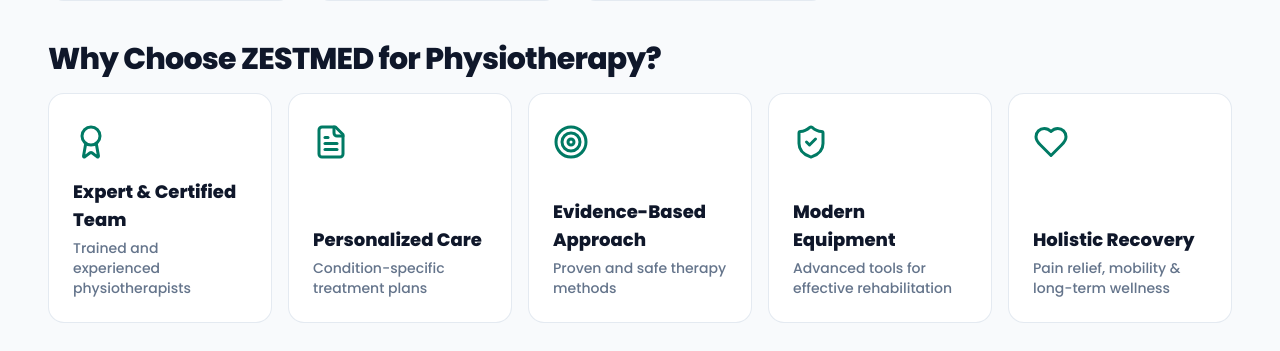
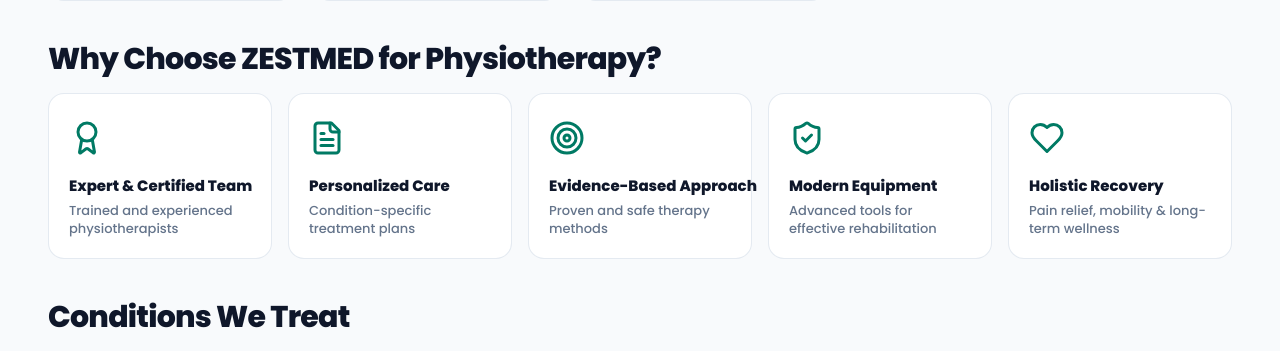
Before and after one commit to Ajayendra30/ZESTMED, a React (Vite) app: page /physio in a window 1280 px wide. Shown: the part 1559-1910 px from the top of the page. Built offline with nearby package versions, Linux system fonts and the light colour scheme; no server answers; the database is empty.

Commit message:
Keep 'Why Choose ZESTMED for Physiotherapy' card titles in single line without wrapping

```diff
--- a/src/pages/PhysiotherapyPage.jsx
+++ b/src/pages/PhysiotherapyPage.jsx
@@ -785,57 +785,57 @@ export default function PhysiotherapyPage() {
           <div className="grid grid-cols-1 sm:grid-cols-2 lg:grid-cols-5 gap-4 sm:gap-4.5">
 
             {/* 1. Expert & Certified Team */}
-            <div className="bg-white rounded-2xl border border-slate-200/90 p-5 sm:p-6 flex flex-col justify-between shadow-2xs hover:shadow-md hover:border-teal-300 transition-all group min-h-[145px]">
+            <div className="bg-white rounded-2xl border border-slate-200/90 p-4 sm:p-5 lg:p-3.5 xl:p-5 flex flex-col justify-between shadow-2xs hover:shadow-md hover:border-teal-300 transition-all group min-h-[140px] sm:min-h-[145px]">
               <div className="w-12 h-12 flex items-center justify-start mb-3 text-[#007A64] group-hover:scale-105 transition-transform">
                 <Award className="w-8 sm:w-9 h-8 sm:h-9 text-[#007A64]" />
               </div>
               <div>
-                <h4 className="text-base sm:text-lg font-black text-[#0F172A] leading-tight">Expert & Certified Team</h4>
-                <p className="text-xs sm:text-sm text-slate-500 font-medium mt-1 leading-snug">Trained and experienced physiotherapists</p>
+                <h4 className="text-sm sm:text-base lg:text-[13px] xl:text-[15px] 2xl:text-base font-black text-[#0F172A] leading-tight whitespace-nowrap">Expert & Certified Team</h4>
+                <p className="text-xs sm:text-[13px] text-slate-500 font-medium mt-1 leading-snug">Trained and experienced physiotherapists</p>
               </div>
             </div>
 
             {/* 2. Personalized Care */}
-            <div className="bg-white rounded-2xl border border-slate-200/90 p-5 sm:p-6 flex flex-col justify-between shadow-2xs hover:shadow-md hover:border-teal-300 transition-all group min-h-[145px]">
+            <div className="bg-white rounded-2xl border border-slate-200/90 p-4 sm:p-5 lg:p-3.5 xl:p-5 flex flex-col justify-between shadow-2xs hover:shadow-md hover:border-teal-300 transition-all group min-h-[140px] sm:min-h-[145px]">
               <div className="w-12 h-12 flex items-center justify-start mb-3 text-[#007A64] group-hover:scale-105 transition-transform">
                 <FileText className="w-8 sm:w-9 h-8 sm:h-9 text-[#007A64]" />
               </div>
               <div>
-                <h4 className="text-base sm:text-lg font-black text-[#0F172A] leading-tight">Personalized Care</h4>
-                <p className="text-xs sm:text-sm text-slate-500 font-medium mt-1 leading-snug">Condition-specific treatment plans</p>
+                <h4 className="text-sm sm:text-base lg:text-[13px] xl:text-[15px] 2xl:text-base font-black text-[#0F172A] leading-tight whitespace-nowrap">Personalized Care</h4>
+                <p className="text-xs sm:text-[13px] text-slate-500 font-medium mt-1 leading-snug">Condition-specific treatment plans</p>
               </div>
             </div>
 
             {/* 3. Evidence-Based Approach */}
-            <div className="bg-white rounded-2xl border border-slate-200/90 p-5 sm:p-6 flex flex-col justify-between shadow-2xs hover:shadow-md hover:border-teal-300 transition-all group min-h-[145px]">
+            <div className="bg-white rounded-2xl border border-slate-200/90 p-4 sm:p-5 lg:p-3.5 xl:p-5 flex flex-col justify-between shadow-2xs hover:shadow-md hover:border-teal-300 transition-all group min-h-[140px] sm:min-h-[145px]">
               <div className="w-12 h-12 flex items-center justify-start mb-3 text-[#007A64] group-hover:scale-105 transition-transform">
                 <Target className="w-8 sm:w-9 h-8 sm:h-9 text-[#007A64]" />
               </div>
               <div>
-                <h4 className="text-base sm:text-lg font-black text-[#0F172A] leading-tight">Evidence-Based Approach</h4>
-                <p className="text-xs sm:text-sm text-slate-500 font-medium mt-1 leading-snug">Proven and safe therapy methods</p>
+                <h4 className="text-sm sm:text-base lg:text-[13px] xl:text-[15px] 2xl:text-base font-black text-[#0F172A] leading-tight whitespace-nowrap">Evidence-Based Approach</h4>
+                <p className="text-xs sm:text-[13px] text-slate-500 font-medium mt-1 leading-snug">Proven and safe therapy methods</p>
               </div>
             </div>
 
             {/* 4. Modern Equipment */}
-            <div className="bg-white rounded-2xl border border-slate-200/90 p-5 sm:p-6 flex flex-col justify-between shadow-2xs hover:shadow-md hover:border-teal-300 transition-all group min-h-[145px]">
+            <div className="bg-white rounded-2xl border border-slate-200/90 p-4 sm:p-5 lg:p-3.5 xl:p-5 flex flex-col justify-between shadow-2xs hover:shadow-md hover:border-teal-300 transition-all group min-h-[140px] sm:min-h-[145px]">
               <div className="w-12 h-12 flex items-center justify-start mb-3 text-[#007A64] group-hover:scale-105 transition-transform">
                 <ShieldCheck className="w-8 sm:w-9 h-8 sm:h-9 text-[#007A64]" />
               </div>
               <div>
-                <h4 className="text-base sm:text-lg font-black text-[#0F172A] leading-tight">Modern Equipment</h4>
-                <p className="text-xs sm:text-sm text-slate-500 font-medium mt-1 leading-snug">Advanced tools for effective rehabilitation</p>
+                <h4 className="text-sm sm:text-base lg:text-[13px] xl:text-[15px] 2xl:text-base font-black text-[#0F172A] leading-tight whitespace-nowrap">Modern Equipment</h4>
+                <p className="text-xs sm:text-[13px] text-slate-500 font-medium mt-1 leading-snug">Advanced tools for effective rehabilitation</p>
               </div>
             </div>
 
             {/* 5. Holistic Recovery */}
-            <div className="bg-white rounded-2xl border border-slate-200/90 p-5 sm:p-6 flex flex-col justify-between shadow-2xs hover:shadow-md hover:border-teal-300 transition-all group min-h-[145px]">
+            <div className="bg-white rounded-2xl border border-slate-200/90 p-4 sm:p-5 lg:p-3.5 xl:p-5 flex flex-col justify-between shadow-2xs hover:shadow-md hover:border-teal-300 transition-all group min-h-[140px] sm:min-h-[145px]">
               <div className="w-12 h-12 flex items-center justify-start mb-3 text-[#007A64] group-hover:scale-105 transition-transform">
                 <Heart className="w-8 sm:w-9 h-8 sm:h-9 text-[#007A64]" />
               </div>
               <div>
-                <h4 className="text-base sm:text-lg font-black text-[#0F172A] leading-tight">Holistic Recovery</h4>
-                <p className="text-xs sm:text-sm text-slate-500 font-medium mt-1 leading-snug">Pain relief, mobility & long-term wellness</p>
+                <h4 className="text-sm sm:text-base lg:text-[13px] xl:text-[15px] 2xl:text-base font-black text-[#0F172A] leading-tight whitespace-nowrap">Holistic Recovery</h4>
+                <p className="text-xs sm:text-[13px] text-slate-500 font-medium mt-1 leading-snug">Pain relief, mobility & long-term wellness</p>
               </div>
             </div>
 
```
